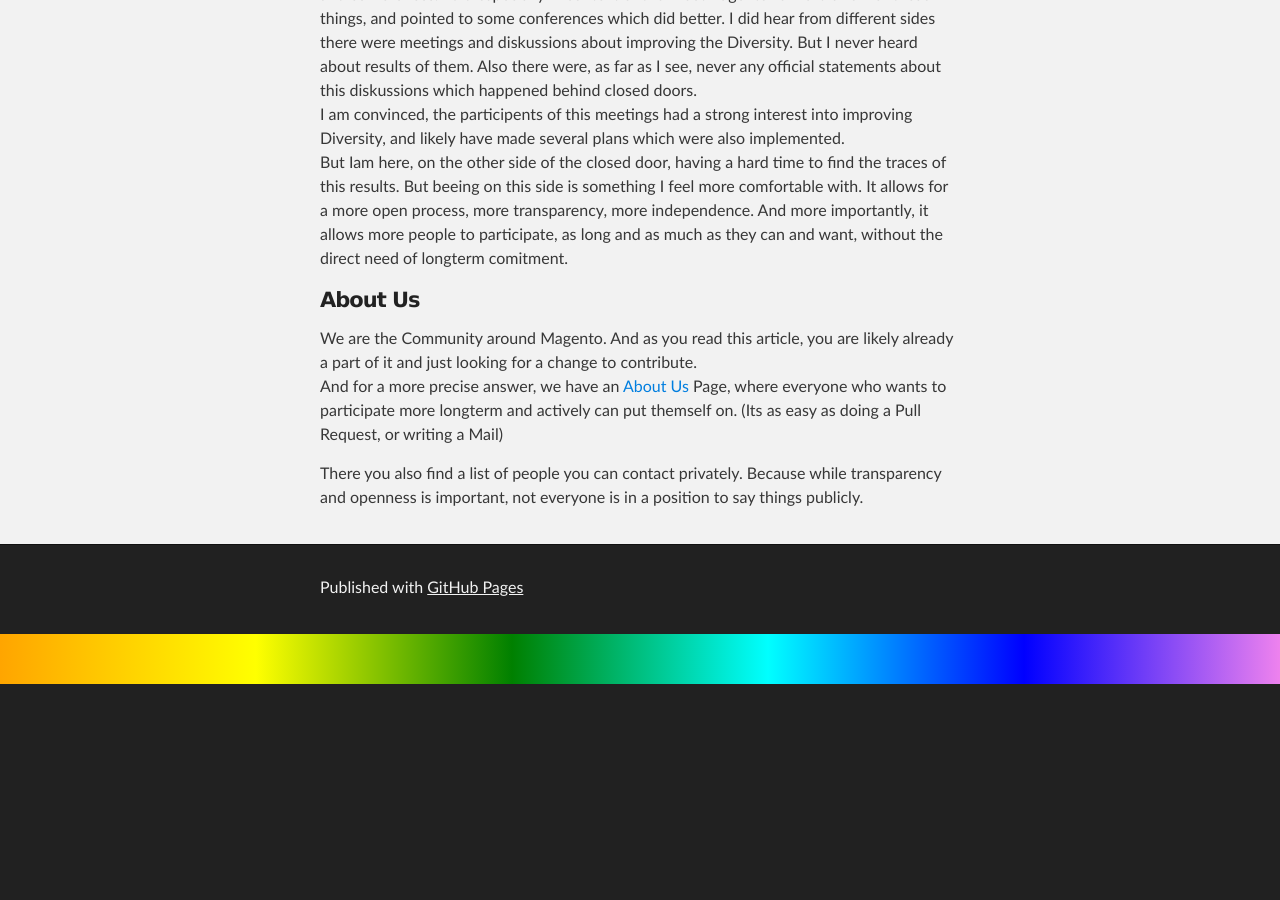
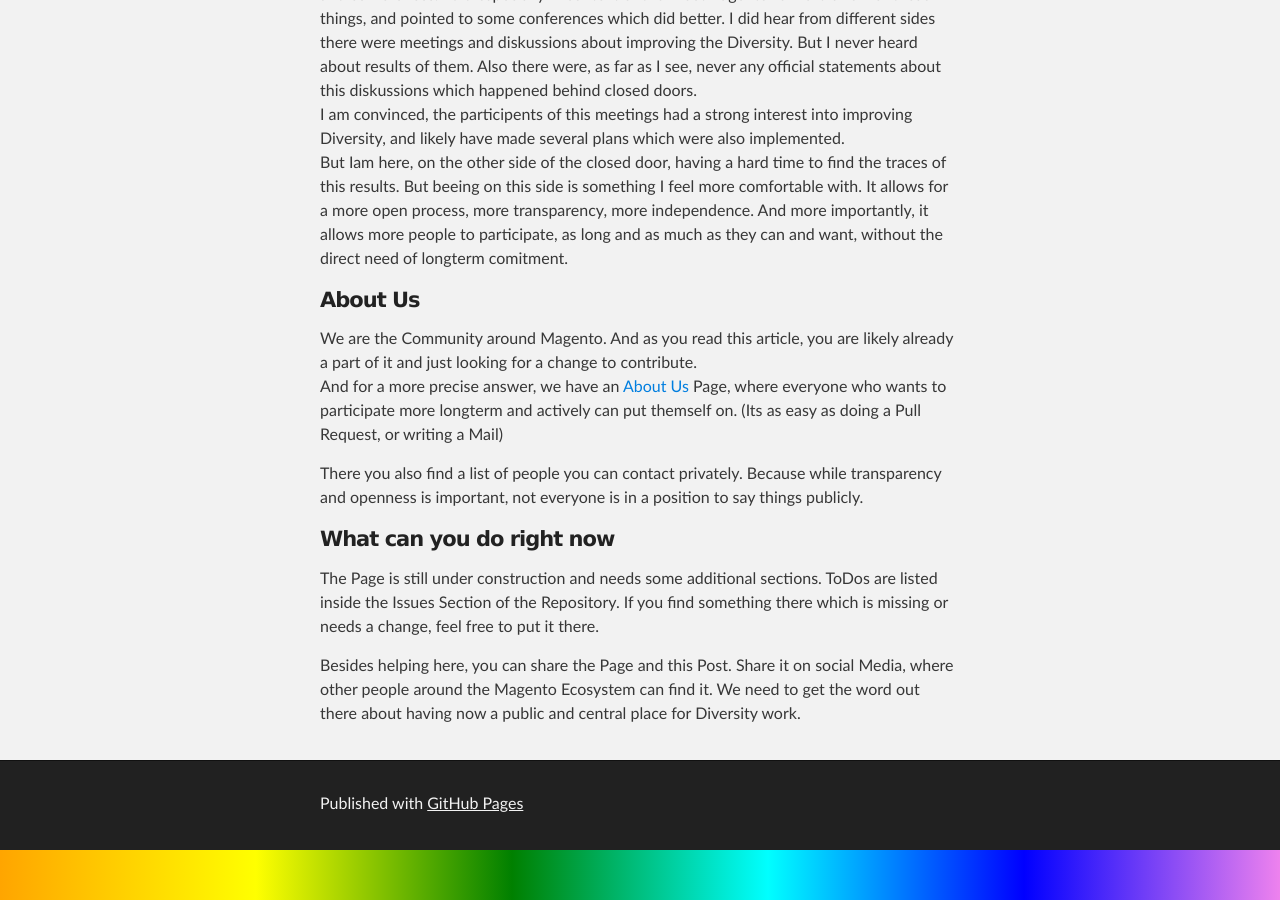
Before and after one commit to Flyingmana/Magento-Diversity-Initiative, a Jekyll site: the page built from _posts/2018-12-31-introduction.md, in a window 1280 px wide and 900 px high, scrolled down 1788 px. Built offline with Jekyll 4.4.1, drawn with Linux system fonts in a browser that asks for light colours; before the commit the page ends 2472 px from its top, so only the background shows below that.

Commit message:
add another section to the introduction post

```diff
--- a/_posts/2018-12-31-introduction.md
+++ b/_posts/2018-12-31-introduction.md
@@ -61,3 +61,10 @@ We are the Community around Magento. And as you read this article, you are likel
 And for a more precise answer, we have an [About Us]({{ site.baseurl }}/about-us.html) Page, where everyone who wants to participate more longterm and actively can put themself on. (Its as easy as doing a Pull Request, or writing a Mail)
 
 There you also find a list of people you can contact privately. Because while transparency and openness is important, not everyone is in a position to say things publicly.
+
+#### What can you do right now
+
+The Page is still under construction and needs some additional sections. ToDos are listed inside the Issues Section of the Repository. If you find something there which is missing or needs a change, feel free to put it there.
+
+Besides helping here, you can share the Page and this Post. Share it on social Media, where other people around the Magento Ecosystem can find it.
+We need to get the word out there about having now a public and central place for Diversity work.
```
